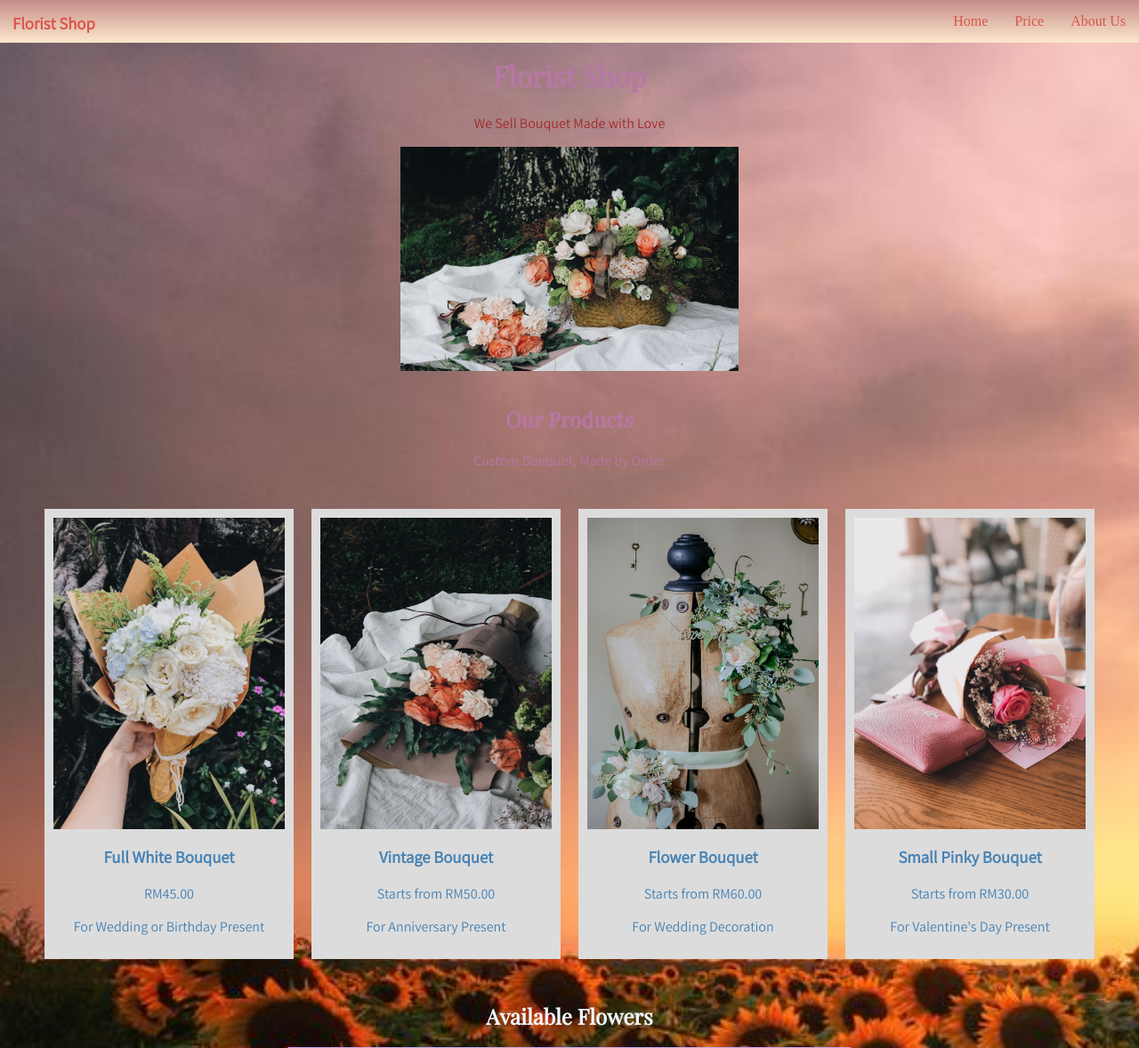
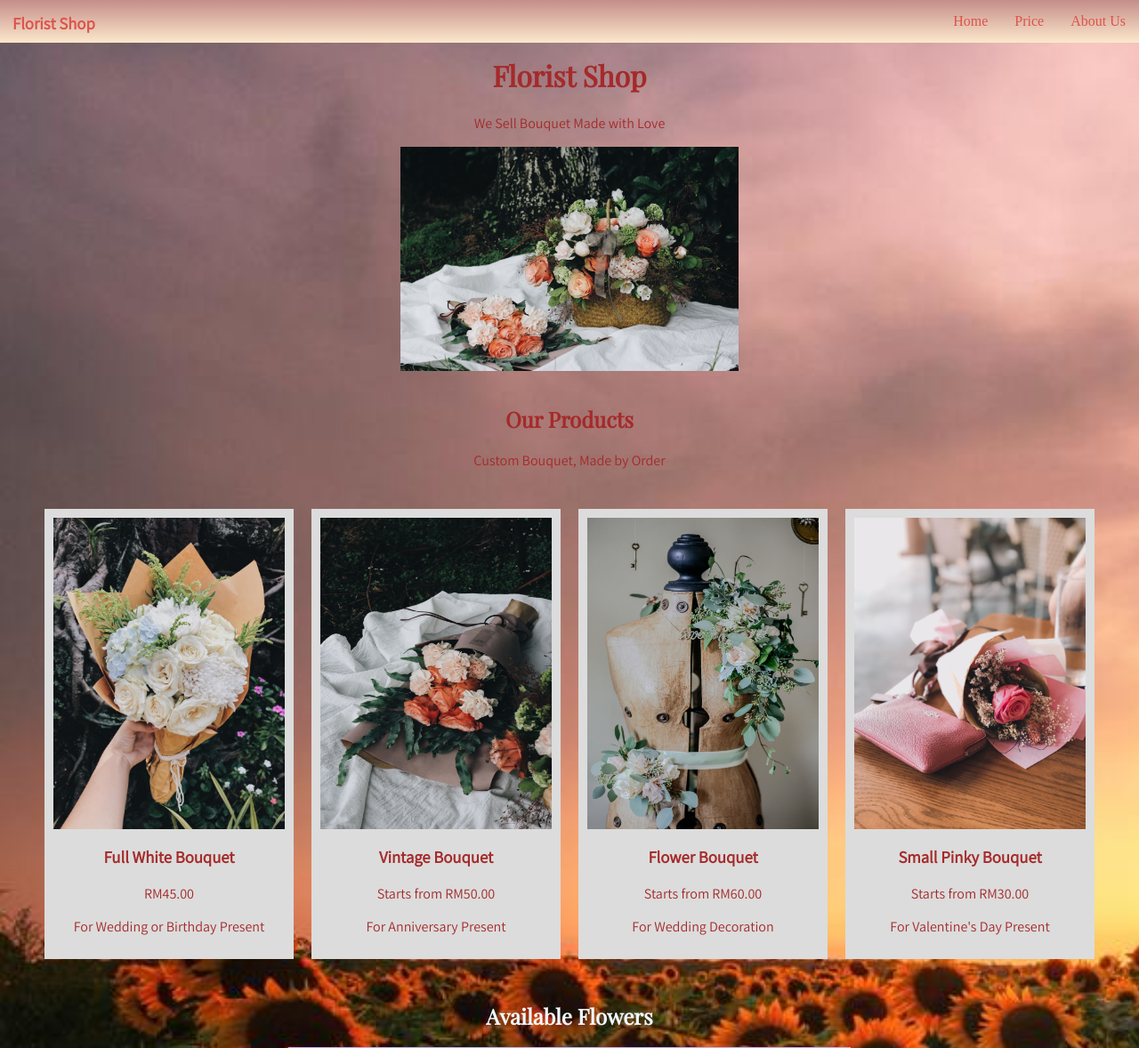
Before and after one commit to zhafranzainal/basic_web, a PHP site: page / in a window 1280 px wide. Shown: the top 1178 px of the page at 89% size. Run offline with PHP 8.4, Linux system fonts and the light colour scheme.

Commit message:
Fix font color to not blend in with background image

```diff
--- a/Meeting 5 - List & Button on Pricing Table/florist-shop/index.html
+++ b/Meeting 5 - List & Button on Pricing Table/florist-shop/index.html
@@ -32,7 +32,7 @@
 
     <div class="jumbotron">
         <h1>Florist Shop</h1>
-        <p style="color: brown;">We Sell Bouquet Made with Love</p>
+        <p>We Sell Bouquet Made with Love</p>
         <img src="assets/big-image.jpg" alt="Big Image">
     </div>
 
@@ -43,7 +43,7 @@
 
             <h2>Our Products</h2>
 
-            <p style="color: rgb(184, 119, 164);">Custom Bouquet, Made by Order</p>
+            <p>Custom Bouquet, Made by Order</p>
             <br>
 
             <div class="items">
--- a/Meeting 5 - List & Button on Pricing Table/florist-shop/styles.css
+++ b/Meeting 5 - List & Button on Pricing Table/florist-shop/styles.css
@@ -1,14 +1,14 @@
 h1,
 h2 {
     text-align: center;
-    color: rgb(184, 119, 164);
+    color: brown;
     font-family: 'Playfair Display', sans-serif;
 }
 
 h3,
 p {
     text-align: center;
-    color: steelblue;
+    color: brown;
     font-family: 'Assistant', sans-serif;
 }
 
```
